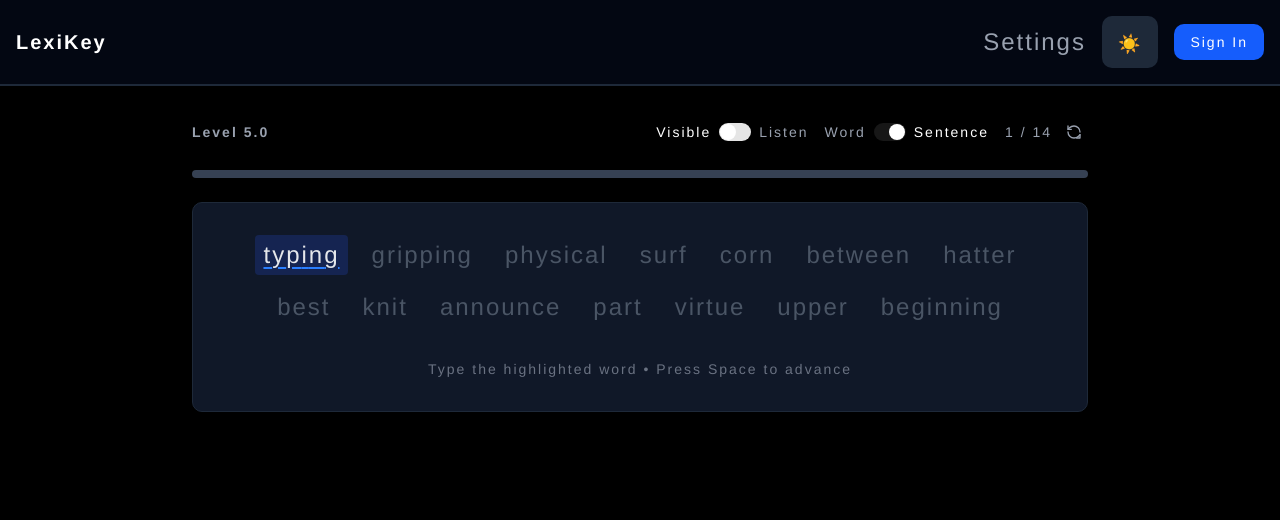
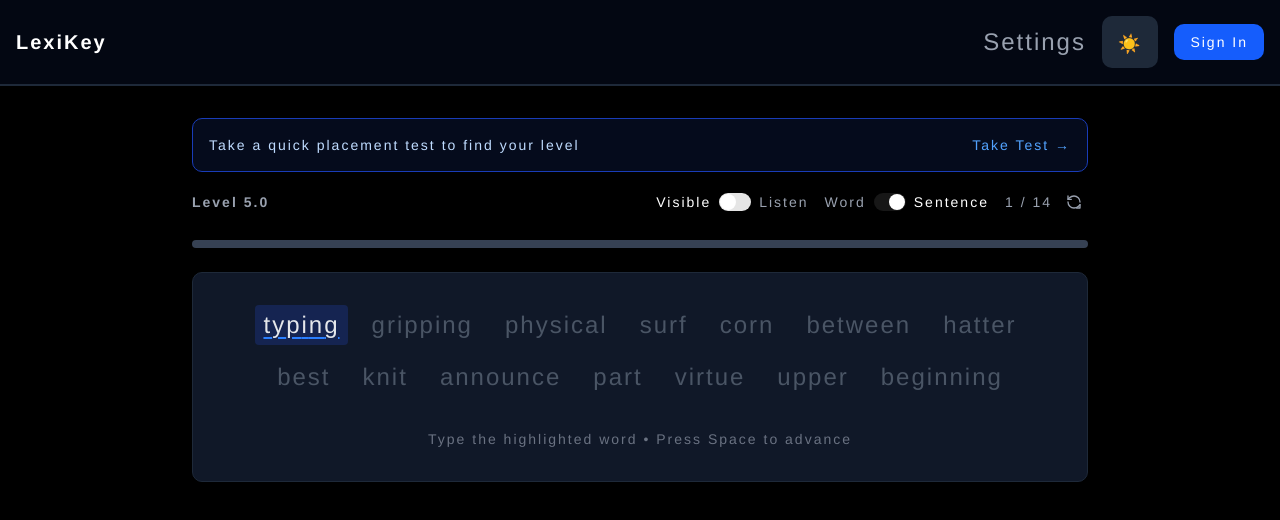
Before and after one commit to JamesDimonaco/LexiKey, a Next.js app: page / in a window 1280 px wide. Shown: the top 520 px of the page. Built offline with nearby package versions, Linux system fonts and the light colour scheme; no server answers.

Commit message:
placement test banner

```diff
--- a/app/page.tsx
+++ b/app/page.tsx
@@ -63,7 +63,21 @@ function HomeContent() {
 
   // Show practice session for everyone (anonymous and authenticated)
   return (
-    <div className="flex flex-col items-center justify-center">
+    <div className="flex flex-col items-center justify-center w-full max-w-4xl mx-auto">
+      {/* Subtle placement test banner for anonymous users */}
+      {isAnonymous && (
+        <div className="w-full mb-4 bg-blue-50 dark:bg-blue-900/20 p-4 rounded-lg border border-blue-200 dark:border-blue-800 flex flex-col sm:flex-row justify-between items-start sm:items-center gap-3">
+          <p className="text-sm text-blue-800 dark:text-blue-200">
+            Take a quick placement test to find your level
+          </p>
+          <Link
+            href="/placement-test"
+            className="text-sm font-medium text-blue-600 dark:text-blue-400 hover:text-blue-700 dark:hover:text-blue-300 whitespace-nowrap"
+          >
+            Take Test →
+          </Link>
+        </div>
+      )}
       <PracticeSession />
     </div>
   );
```
